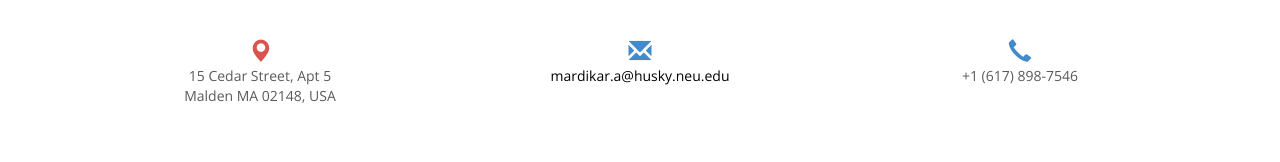
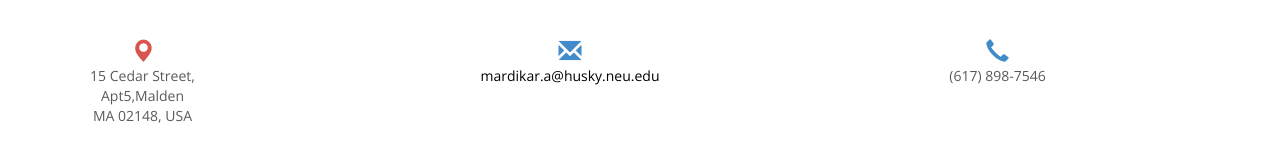
Before and after one commit to atindramardikar/WebDevSpring2016, a website: page Public/contact.html in a window 1280 px wide. Shown: the part 502-664 px from the top of the page. Drawn offline with nearby package versions, Linux system fonts and the light colour scheme.

Commit message:
edited home page

```diff
--- a/Public/contact.html
+++ b/Public/contact.html
@@ -64,11 +64,11 @@
     <br>
 
 
-        <div class="container">
+        <div class="container row">
 
-            <div class="col-xs-4 text-center"><div class="icon-top red-text text-center"><a href="https://www.google.com/maps/place/15+Cedar+St,+Malden,+MA+02148/@42.4277469,-71.0778957,17z/data=!3m1!4b1!4m2!3m1!1s0x89e3715e42a47fb1:0xf1a60a8e48fe8d19"> <span class="glyphicon glyphicon-map-marker" style="font-size: 23px; color: #d9534f" aria-hidden="true"></span></a></div>15 Cedar Street, Apt 5 <br> Malden MA 02148, USA</div>
-            <div class="col-md-4 text-center"><div class="icon-top green-text text-center"><span class="glyphicon glyphicon-envelope" style="font-size: 23px; color: #428bca" aria-hidden="true"></span></div><a href="mailto:mardikar.a@husky.neu.edu" style="color: black">mardikar.a@husky.neu.edu</a></div>
-            <div class="col-xs-4 text-center"><div class="icon-top blue-text text-center"><span class="glyphicon glyphicon-earphone" style="font-size: 23px; color: #428bca" aria-hidden="true"></span></div>+1 (617) 898-7546</div><div class="col-xs-4 copyright"></div>
+            <div class="col-xs-3 text-center"><div class="icon-top red-text"><a href="https://www.google.com/maps/place/15+Cedar+St,+Malden,+MA+02148/@42.4277469,-71.0778957,17z/data=!3m1!4b1!4m2!3m1!1s0x89e3715e42a47fb1:0xf1a60a8e48fe8d19"> <span class="glyphicon glyphicon-map-marker" style="font-size: 23px; color: #d9534f" aria-hidden="true"></span></a></div>15 Cedar Street, <br> Apt5,Malden <br>MA 02148, USA</div>
+            <div class="col-xs-6 text-center"><div class="icon-top green-text"><span class="glyphicon glyphicon-envelope" style="font-size: 23px; color: #428bca" aria-hidden="true"></span></div><a href="mailto:mardikar.a@husky.neu.edu" style="color: black">mardikar.a@husky.neu.edu</a></div>
+            <div class="col-xs-3 text-center"><div class="icon-top blue-text"><span class="glyphicon glyphicon-earphone" style="font-size: 23px; color: #428bca" aria-hidden="true"></span></div>(617) 898-7546</div><div class="col-xs-4 copyright"></div>
         </div>
 
 
```
